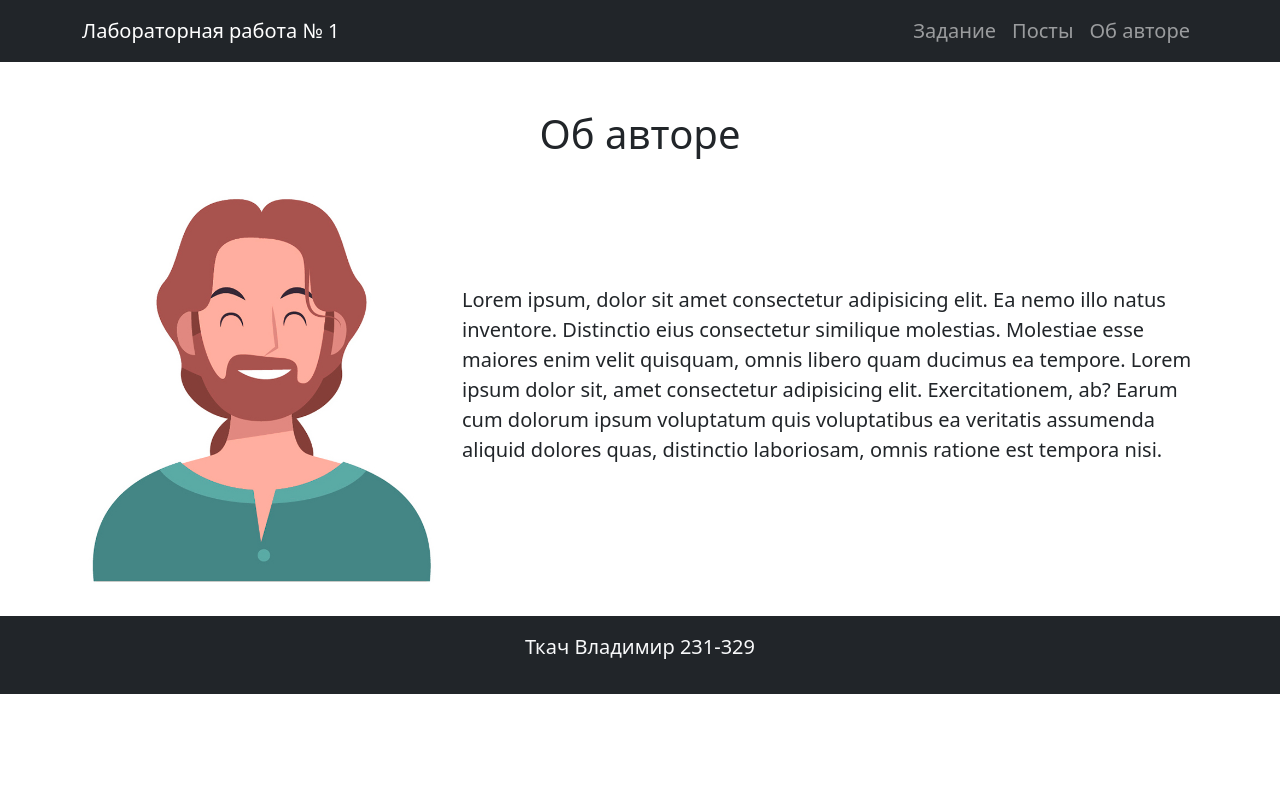
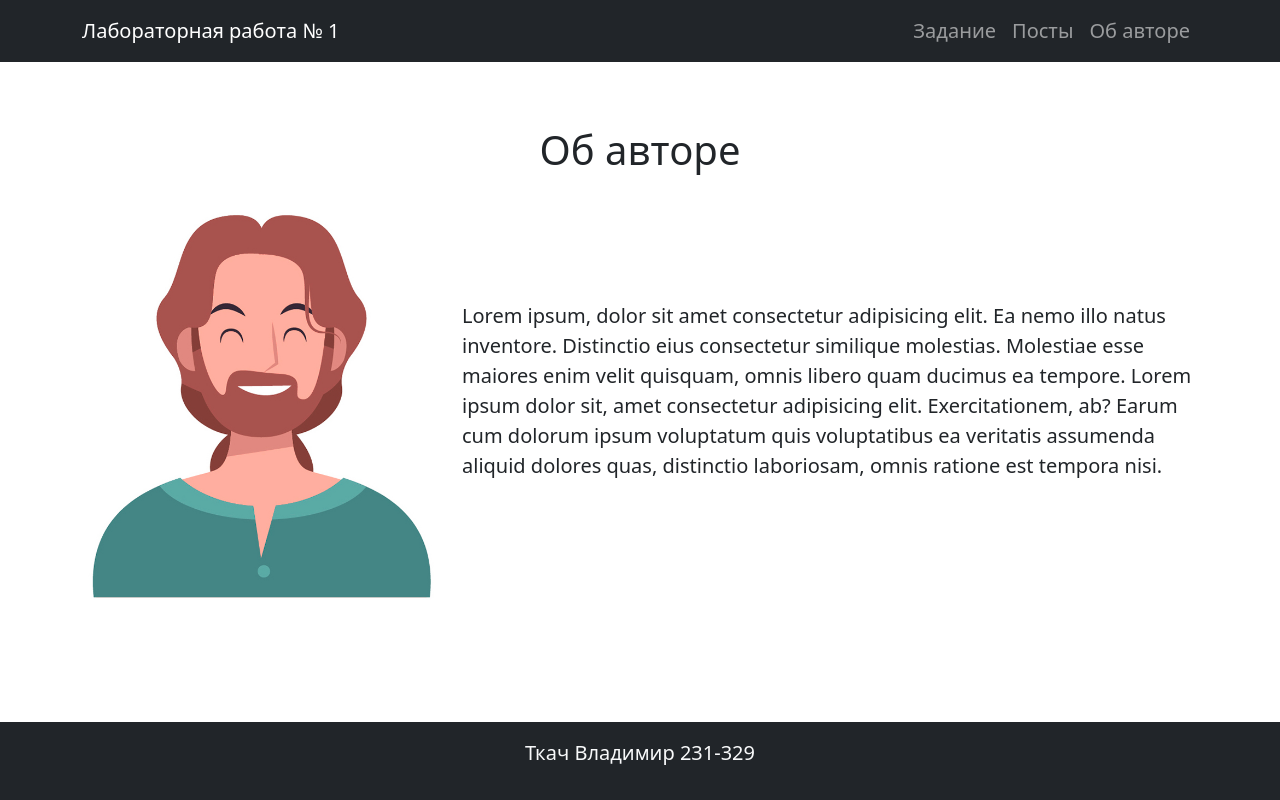
Before and after one commit to VovaTka4/Tkach-Web-Dev-2025-2, a Flask app: page /about in a window 1280 px wide. Run offline with Flask 2, Linux system fonts and the light colour scheme.

Commit message:
corrected footer

```diff
--- a/Lab1/app/static/styles.css
+++ b/Lab1/app/static/styles.css
@@ -5,3 +5,13 @@
 .avatar {
     max-width: 100%;
 }
+
+html, body {
+    height: 100%;
+    display: flex;
+    flex-direction: column;
+}
+
+main {
+    flex: 1;
+}
```
